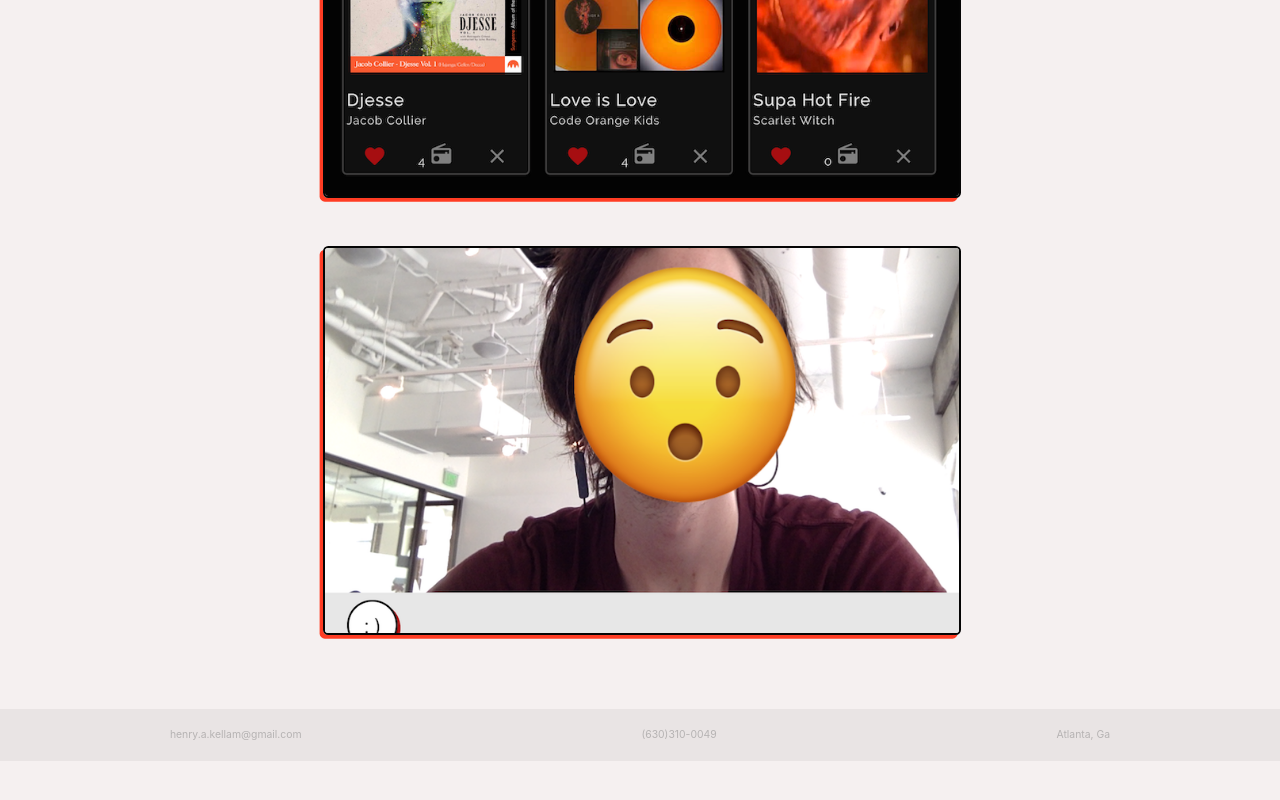
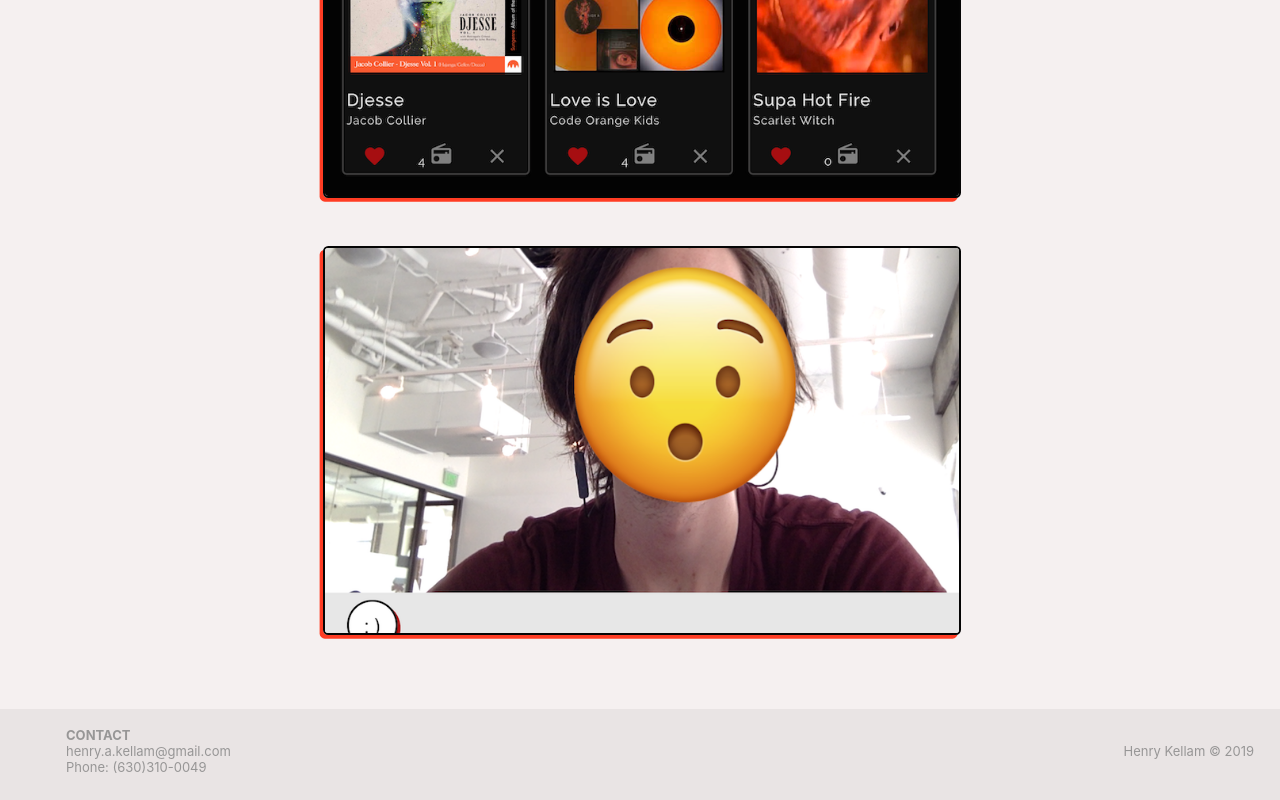
Before and after one commit to 11hkella/Portfolio, a React (Create React App) app: page / in a window 1280 px wide. Shown: the part 3650-4450 px from the top of the page. Before the commit the page ends 4411 px from the top, so only its background shows below. Built offline with nearby package versions, Linux system fonts and the light colour scheme.

Commit message:
impliment footer version 2

```diff
--- a/src/components/Footer.css
+++ b/src/components/Footer.css
@@ -1,13 +1,16 @@
 footer {
-    width: 100vw;
-    height: 2em;
+    width: 100%;
+    height: 3.5em;
     display: flex;
-    justify-content: space-around;
+    justify-content: space-between;
     align-items: center;
     background-color: #e9e4e4;
-    color: #b6b3b3;
+    color: #979696;
 }
 
-footer p{
-    font-size: 0.4em;
+footer ul{
+    font-size: 0.5em;
+    list-style-type: none;
+    text-align: left;
+    margin: 0 2em .4em 2em;
 }
--- a/src/components/Footer.js
+++ b/src/components/Footer.js
@@ -5,9 +5,15 @@ export default class Footer extends Component {
     render() {
         return (
             <footer>
-                <p>henry.a.kellam@gmail.com</p>
-                <p>(630)310-0049</p>
-                <p>Atlanta, Ga</p>
+                <ul>
+                    <li><strong>CONTACT</strong></li>
+                    <li>henry.a.kellam@gmail.com</li>
+                    <li>Phone: (630)310-0049</li>
+                </ul>
+
+                <ul>
+                    <li>Henry Kellam &copy; 2019</li>
+                </ul>
             </footer>
         )
     }
```
